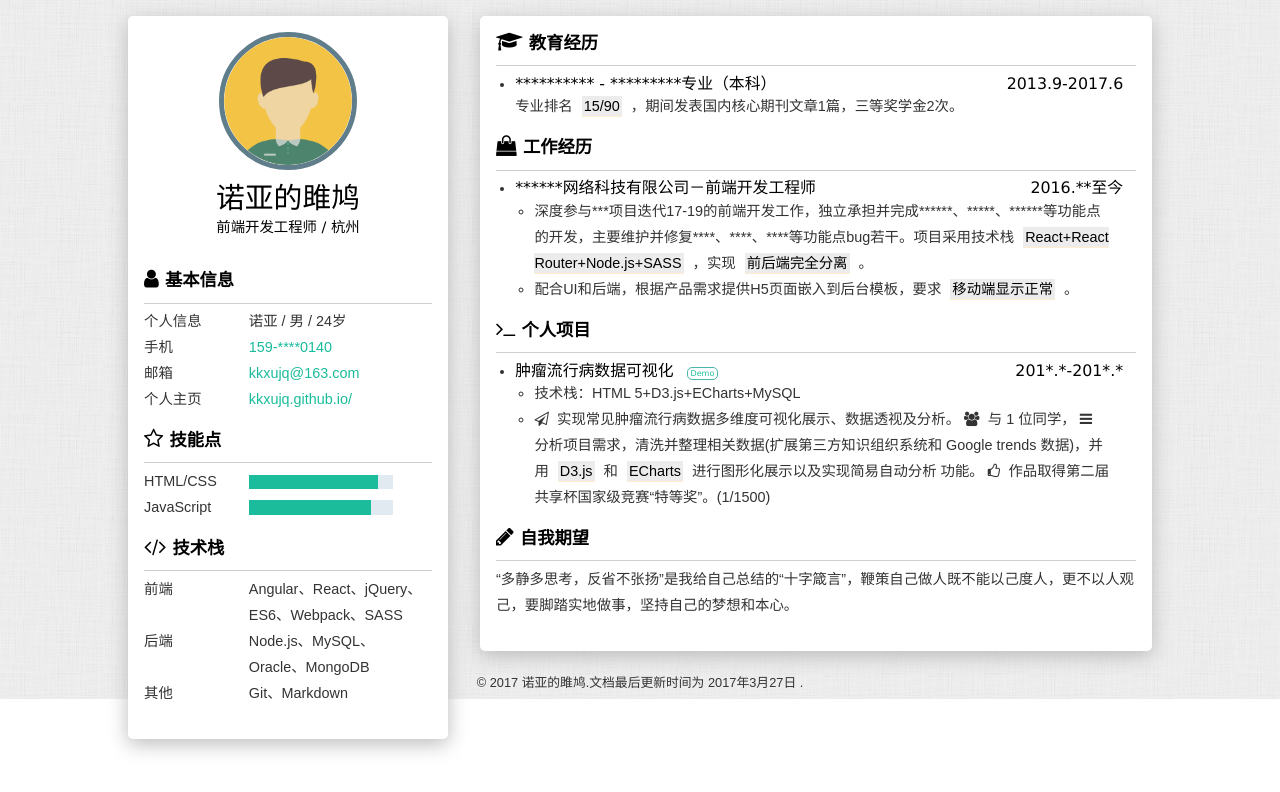
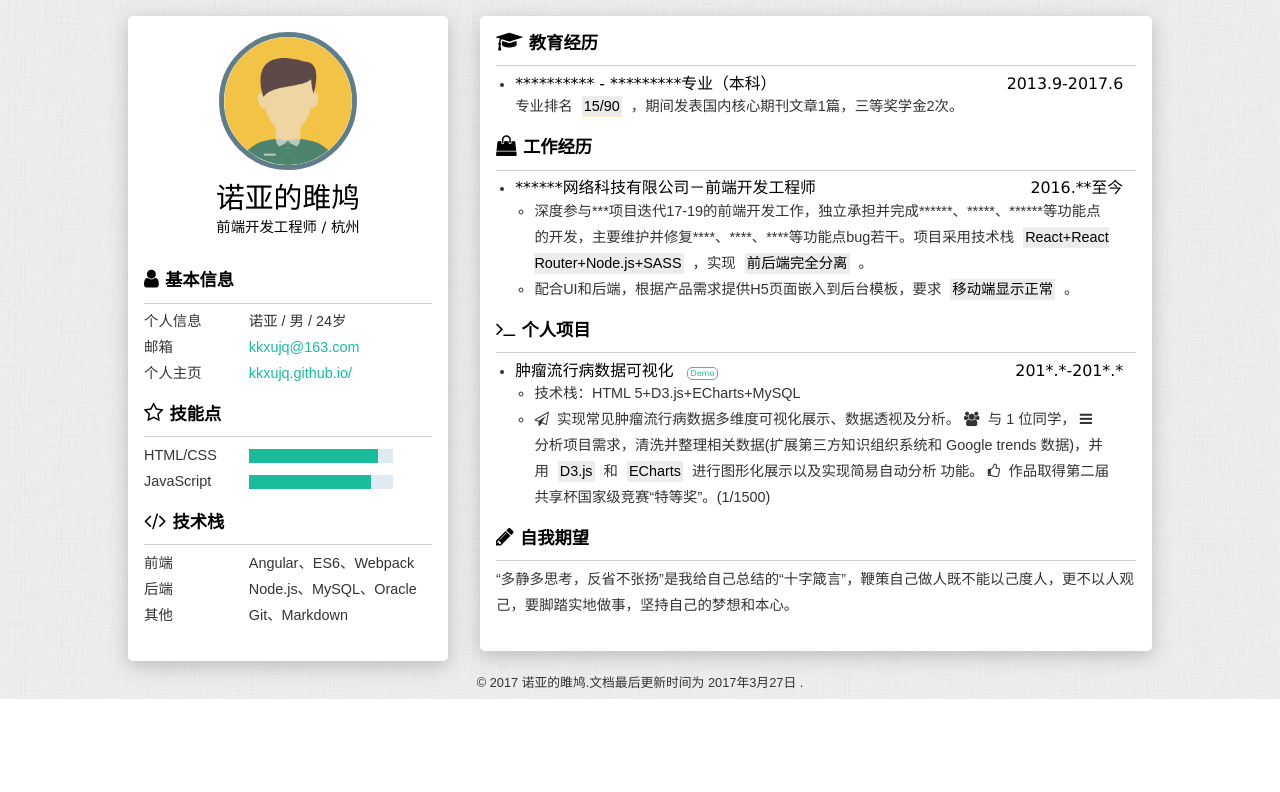
Before and after one commit to dudefu/Resume-2, a website: page index.html in a window 1280 px wide. Drawn offline with Linux system fonts and the light colour scheme.

Commit message:
Update index.html

```diff
--- a/index.html
+++ b/index.html
@@ -55,10 +55,6 @@
                         <span>诺亚 / 男 / 24岁</span>
                     </li>
                     <li>
-                        <label>手机</label>
-                        <a href="tel:15168285219" target="_blank">159-****0140</a>
-                    </li>
-                    <li>
                         <label>邮箱</label>
                         <a href="mailto:kkxujq@163.com" target="_blank">kkxujq@163.com</a>
                     </li>
@@ -90,11 +86,11 @@
                 <ul>
                     <li>
                         <label>前端</label>
-                        <span>Angular、React、jQuery、ES6、Webpack、SASS</span>
+                        <span>Angular、ES6、Webpack</span>
                     </li>
                     <li>
                         <label>后端</label>
-                        <span>Node.js、MySQL、Oracle、MongoDB</span>
+                        <span>Node.js、MySQL、Oracle</span>
                     </li>
                     <li>
                         <label>其他</label>
```
